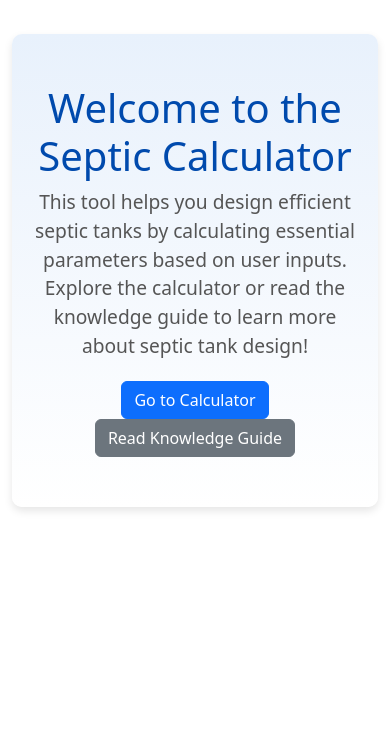
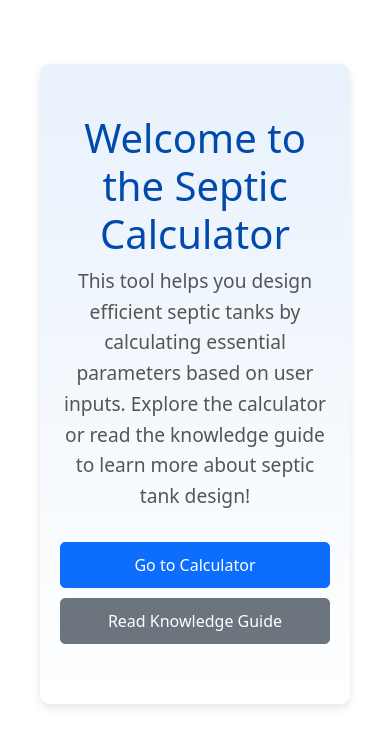
Before and after one commit to Annamaria9-coder/septictankcalculator3, a Flask app: page / in a window 390 px wide. Shown: the top 747 px of the page. Run offline with Flask 3, Linux system fonts and the light colour scheme.

Commit message:
update 6

```diff
--- a/templates/home.html
+++ b/templates/home.html
@@ -7,26 +7,60 @@
     <link rel="stylesheet" href="{{ url_for('static', filename='styles.css') }}">
     <link href="https://cdn.jsdelivr.net/npm/bootstrap@5.3.0/dist/css/bootstrap.min.css" rel="stylesheet">
     <style>
+        /* Styling for the welcome section */
         .welcome-section {
             background: linear-gradient(to bottom, #e8f1fc, #ffffff);
             text-align: center;
             padding: 50px 20px;
             border-radius: 10px;
             box-shadow: 0 4px 8px rgba(0, 0, 0, 0.1);
+            margin: 20px auto;
+            max-width: 800px;
         }
+
         .welcome-section h1 {
             font-size: 2.5em;
             color: #004aad;
         }
+
         .welcome-section p {
             font-size: 1.2em;
             color: #555555;
+            line-height: 1.6;
         }
+
+        /* Styling for buttons in the welcome section */
         .welcome-buttons {
-            margin-top: 20px;
+            margin-top: 30px;
         }
+
         .welcome-buttons a {
-            margin: 0 10px;
+            margin: 0 15px;
+            padding: 10px 20px;
+            font-size: 1em;
+            border-radius: 5px;
+        }
+
+        /* Ensure sidebar doesn't overlap the content */
+        .container {
+            margin-left: 270px;
+        }
+
+        /* Mobile view adjustments */
+        @media screen and (max-width: 768px) {
+            .welcome-section {
+                margin: 20px;
+            }
+
+            .welcome-buttons a {
+                margin: 10px auto;
+                display: block;
+            }
+
+            .container {
+                margin-left: 0;
+                padding: 20px;
+            }
         }
     </style>
 </head>
```
Also changed, not shown: calculations.py (+36 -3 lines).
